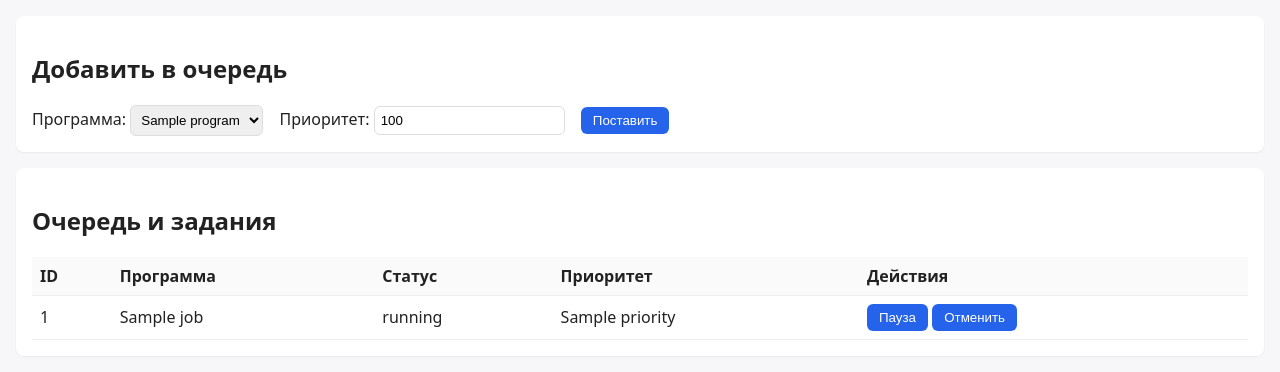
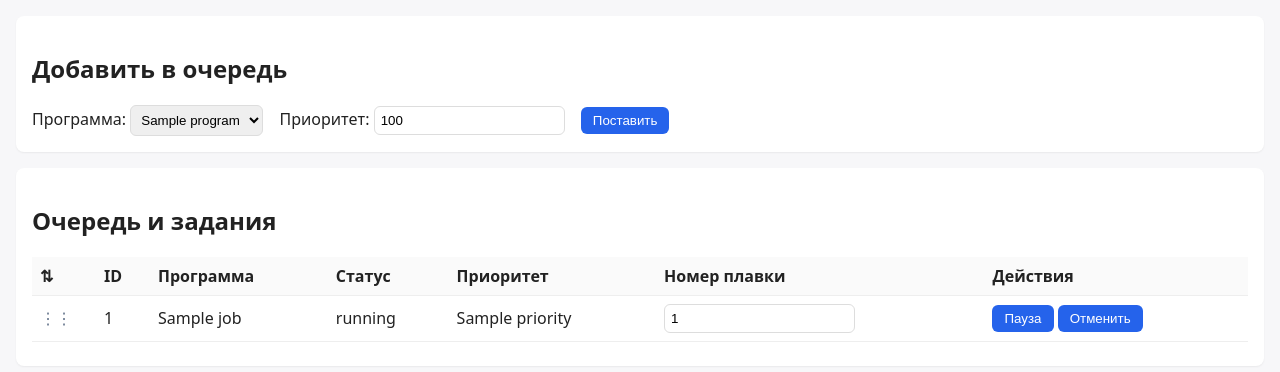
Before and after one commit to xjoexx/ml-projects, a Flask app: template cnc_manager/app/templates/dashboard.html in a window 1280 px wide. Shown: the part 48-420 px from the top of the page. Run offline with Flask 3, Linux system fonts and the light colour scheme; the template is opened without the code that fills it: most values are stand-ins (such as "Sample title", 1, 10 or a date in 2020); data that the repository does not hold is empty.

Commit message:
Add job reordering and heat number tracking features
Co-authored-by: xjoexx <xjoexx@gmail.com>

```diff
--- a/cnc_manager/app/db.py
+++ b/cnc_manager/app/db.py
@@ -41,10 +41,15 @@ def init_db() -> None:
               finished_at TEXT,
               machine_name TEXT,
               error_message TEXT,
+              heat_number TEXT,
               FOREIGN KEY(program_id) REFERENCES programs(id)
             );
             """
         )
+        # Migration: ensure heat_number column exists
+        cols = [r[1] for r in conn.execute("PRAGMA table_info(jobs)").fetchall()]
+        if "heat_number" not in cols:
+            conn.execute("ALTER TABLE jobs ADD COLUMN heat_number TEXT")
         conn.commit()
 
 
@@ -164,6 +169,21 @@ def get_job_status(job_id: int) -> Optional[str]:
         return row[0] if row else None
 
 
+def set_job_priorities(job_ids_in_order: List[int]) -> None:
+    with _connect() as conn:
+        priority = 1
+        for jid in job_ids_in_order:
+            conn.execute("UPDATE jobs SET priority = ? WHERE id = ?", (priority, jid))
+            priority += 1
+        conn.commit()
+
+
+def update_job_heat_number(job_id: int, heat_number: Optional[str]) -> None:
+    with _connect() as conn:
+        conn.execute("UPDATE jobs SET heat_number = ? WHERE id = ?", (heat_number, job_id))
+        conn.commit()
+
+
 # Reports
 
 def summary_counts_and_avg() -> Dict[str, Any]:
--- a/cnc_manager/app/main.py
+++ b/cnc_manager/app/main.py
@@ -77,6 +77,28 @@ def jobs_api_list():
     return jsonify(jobs)
 
 
+@app.route("/jobs/reorder", methods=["POST"])
+def jobs_reorder():
+    payload = request.get_json(silent=True) or {}
+    job_ids = payload.get("job_ids")
+    if not isinstance(job_ids, list) or not all(isinstance(x, int) for x in job_ids):
+        return jsonify({"ok": False, "error": "job_ids must be a list[int]"}), 400
+    db.set_job_priorities(job_ids)
+    return jsonify({"ok": True})
+
+
+@app.route("/jobs/<int:job_id>/heat", methods=["POST"])
+def update_heat_number(job_id: int):
+    payload = request.get_json(silent=True) or {}
+    heat_number = payload.get("heat_number")
+    if heat_number is not None and not isinstance(heat_number, str):
+        return jsonify({"ok": False, "error": "heat_number must be string or null"}), 400
+    if not db.get_job(job_id):
+        return jsonify({"ok": False, "error": "Job not found"}), 404
+    db.update_job_heat_number(job_id, heat_number)
+    return jsonify({"ok": True})
+
+
 @app.route("/jobs/<int:job_id>/pause", methods=["POST"])
 def pause_job(job_id: int):
     job = db.get_job(job_id)
--- a/cnc_manager/app/static/styles.css
+++ b/cnc_manager/app/static/styles.css
@@ -11,3 +11,7 @@ button:hover{background:#1d4ed8}
 table{width:100%;border-collapse:collapse}
 th,td{border-bottom:1px solid #eee;padding:8px;text-align:left}
 th{background:#fafafa}
+tr.draggable-row{cursor:move}
+.drag-handle{cursor:grab;color:#64748b}
+.dragging{opacity:0.6}
+.heat-input{min-width:140px}
--- a/cnc_manager/app/templates/dashboard.html
+++ b/cnc_manager/app/templates/dashboard.html
@@ -22,23 +22,30 @@
 
 <section>
   <h2>Очередь и задания</h2>
-  <table>
+  <table id="jobs-table">
     <thead>
       <tr>
+        <th style="width:48px">⇅</th>
         <th>ID</th>
         <th>Программа</th>
         <th>Статус</th>
         <th>Приоритет</th>
+        <th>Номер плавки</th>
         <th>Действия</th>
       </tr>
     </thead>
     <tbody>
       {% for j in jobs %}
-      <tr>
+      <tr draggable="true" data-job-id="{{ j.id }}" class="draggable-row">
+        <td class="drag-handle">⋮⋮</td>
         <td>{{ j.id }}</td>
         <td>{{ j.program_name }}</td>
         <td>{{ j.status }}</td>
-        <td>{{ j.priority }}</td>
+        <td class="priority-cell">{{ j.priority }}</td>
+        <td>
+          <input type="text" class="heat-input" data-job-id="{{ j.id }}" value="{{ j.heat_number or '' }}" placeholder="введите номер" />
+          <span class="heat-save-status" aria-live="polite"></span>
+        </td>
         <td>
           {% if j.status in ["queued", "running"] %}
             <form method="post" action="/jobs/{{ j.id }}/pause" style="display:inline">
@@ -62,5 +69,82 @@
       {% endfor %}
     </tbody>
   </table>
+
+  <div id="reorder-status" style="margin-top:8px; color:#666"></div>
 </section>
+
+<script>
+(function(){
+  const tbody = document.querySelector('#jobs-table tbody');
+  let dragEl = null;
+
+  function handleDragStart(e){
+    dragEl = this;
+    this.classList.add('dragging');
+    e.dataTransfer.effectAllowed = 'move';
+    try { e.dataTransfer.setData('text/plain', this.dataset.jobId); } catch(_) {}
+  }
+  function handleDragOver(e){
+    e.preventDefault();
+    e.dataTransfer.dropEffect = 'move';
+    const target = e.target.closest('tr');
+    if(!target || target === dragEl || !tbody.contains(target)) return;
+    const rect = target.getBoundingClientRect();
+    const next = (e.clientY - rect.top)/(rect.height) > 0.5;
+    tbody.insertBefore(dragEl, next ? target.nextSibling : target);
+  }
+  function handleDragEnd(){
+    this.classList.remove('dragging');
+    dragEl = null;
+    submitNewOrder();
+  }
+
+  function submitNewOrder(){
+    const ids = Array.from(tbody.querySelectorAll('tr[data-job-id]')).map(tr => parseInt(tr.dataset.jobId, 10));
+    fetch('/jobs/reorder', {method:'POST', headers:{'Content-Type':'application/json'}, body: JSON.stringify({job_ids: ids})})
+      .then(r => r.json())
+      .then(resp => {
+        const el = document.getElementById('reorder-status');
+        if(resp && resp.ok){ el.textContent = 'Порядок сохранён'; el.style.color = '#16a34a'; }
+        else { el.textContent = 'Ошибка сохранения порядка'; el.style.color = '#b91c1c'; }
+        setTimeout(()=>{ el.textContent=''; }, 2000);
+      })
+      .catch(()=>{
+        const el = document.getElementById('reorder-status');
+        el.textContent = 'Ошибка сети'; el.style.color = '#b91c1c';
+        setTimeout(()=>{ el.textContent=''; }, 2000);
+      });
+  }
+
+  Array.from(tbody.querySelectorAll('tr.draggable-row')).forEach(row => {
+    row.addEventListener('dragstart', handleDragStart);
+    row.addEventListener('dragover', handleDragOver);
+    row.addEventListener('dragend', handleDragEnd);
+  });
+
+  // Heat number inline save
+  function saveHeat(jobId, value, statusEl, inputEl){
+    fetch(`/jobs/${jobId}/heat`, {method:'POST', headers:{'Content-Type':'application/json'}, body: JSON.stringify({heat_number: value || null})})
+      .then(r => r.json())
+      .then(resp => {
+        if(resp && resp.ok){ statusEl.textContent = '✓'; statusEl.style.color = '#16a34a'; inputEl.style.borderColor = '#16a34a'; }
+        else { statusEl.textContent = 'Ошибка'; statusEl.style.color = '#b91c1c'; inputEl.style.borderColor = '#b91c1c'; }
+        setTimeout(()=>{ statusEl.textContent=''; inputEl.style.borderColor = ''; }, 1500);
+      })
+      .catch(()=>{ statusEl.textContent = 'Ошибка сети'; statusEl.style.color = '#b91c1c'; inputEl.style.borderColor = '#b91c1c'; setTimeout(()=>{ statusEl.textContent=''; inputEl.style.borderColor = ''; }, 1500); });
+  }
+
+  Array.from(document.querySelectorAll('.heat-input')).forEach(input => {
+    const statusEl = input.parentElement.querySelector('.heat-save-status');
+    input.addEventListener('change', () => {
+      const jobId = parseInt(input.dataset.jobId, 10);
+      saveHeat(jobId, input.value.trim(), statusEl, input);
+    });
+    input.addEventListener('blur', () => {
+      const jobId = parseInt(input.dataset.jobId, 10);
+      saveHeat(jobId, input.value.trim(), statusEl, input);
+    });
+  });
+})();
+</script>
 {% endblock %}
```
